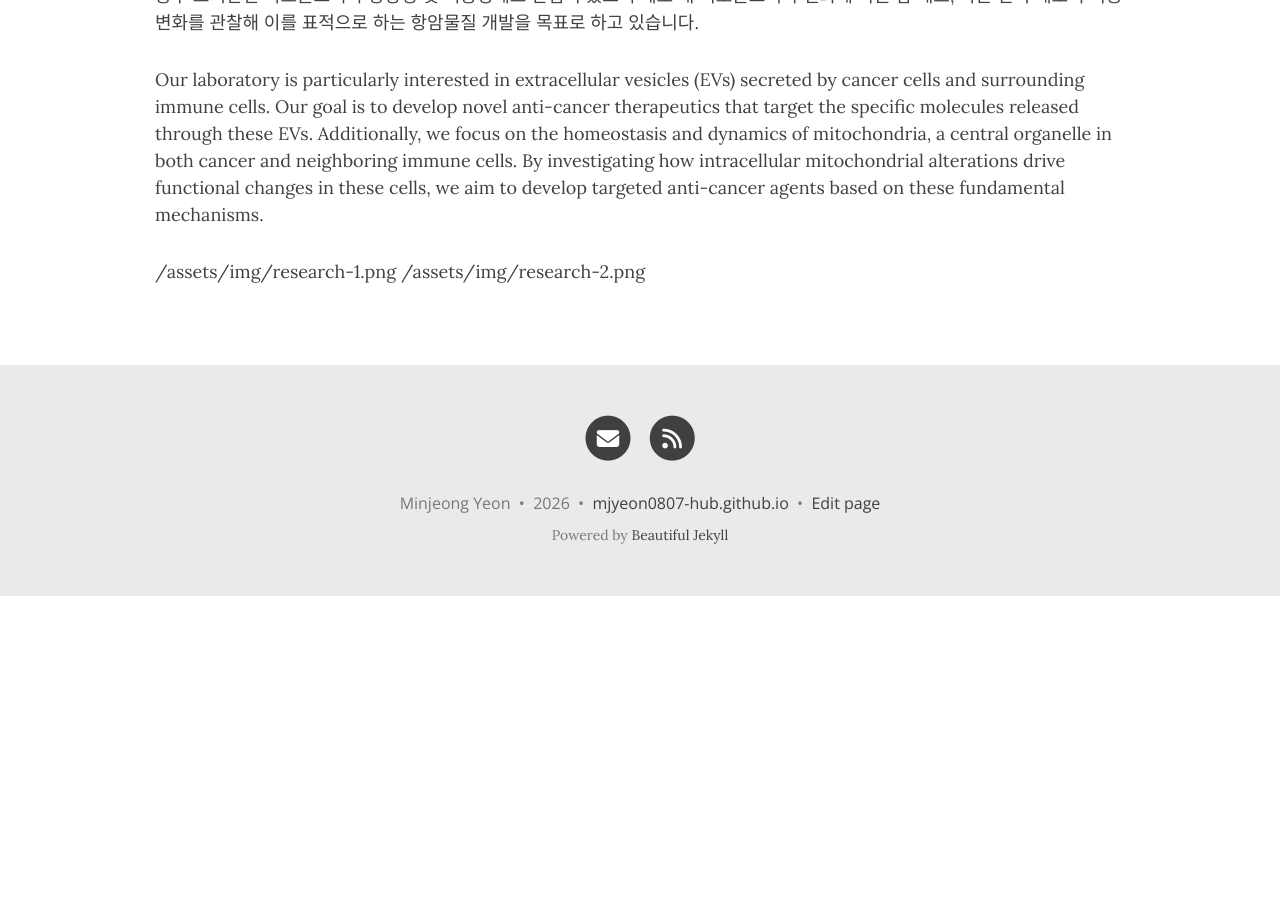
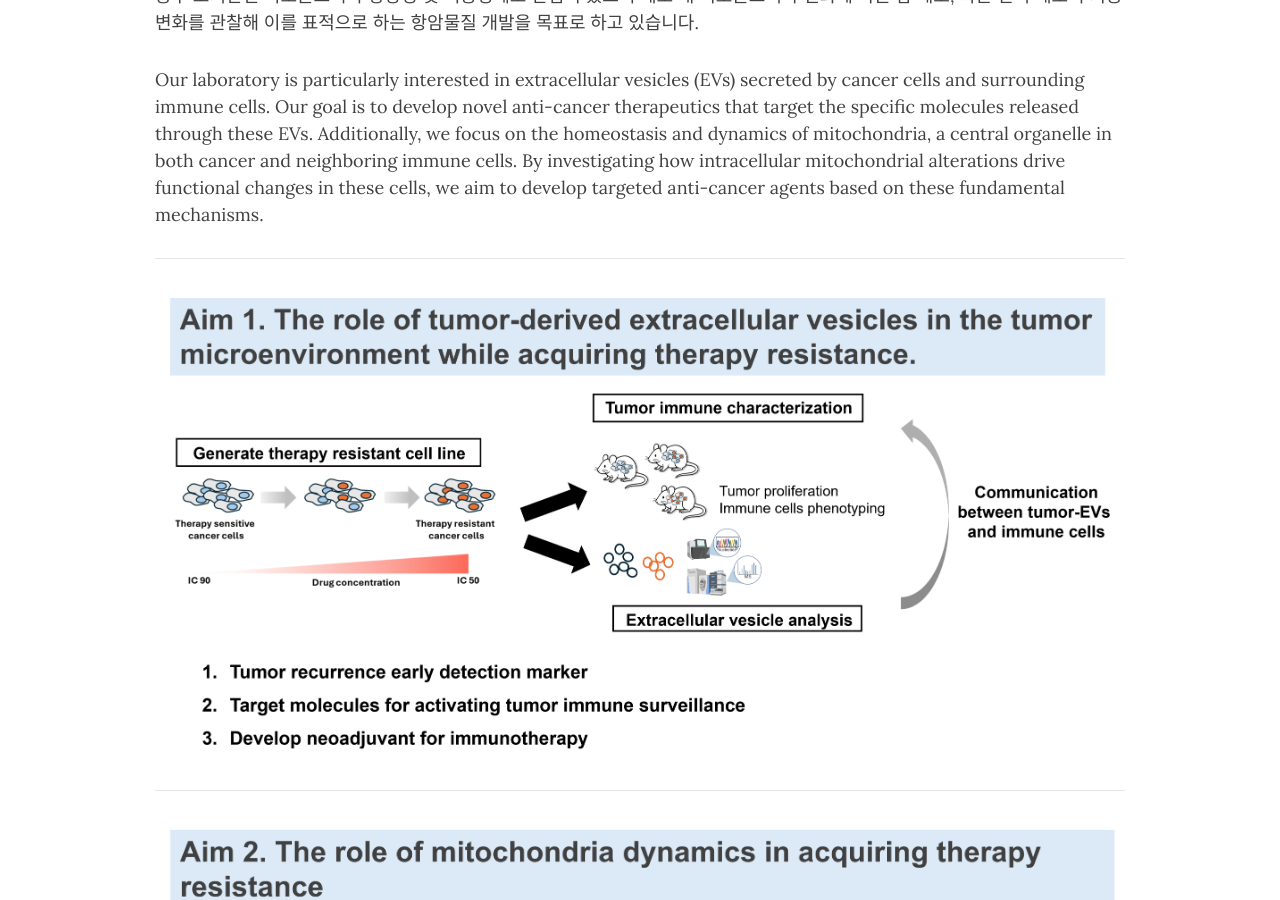
Before and after one commit to mjyeon0807-hub/mjyeon0807-hub.github.io, a Jekyll site: the page built from research.md, in a window 1280 px wide and 900 px high, scrolled down 397 px. Built offline with Jekyll 4.4.1, drawn with Linux system fonts in a browser that asks for light colours; comment, search, counter and statistics services are not loaded; before the commit the page ends 993 px from its top, so only the background shows below that.

Commit message:
Add research overview images to research.md
Added images for research overview in markdown format.

```diff
--- a/research.md
+++ b/research.md
@@ -7,5 +7,11 @@ subtitle: "Research themes in the MIC Lab"
 
 Our laboratory is particularly interested in extracellular vesicles (EVs) secreted by cancer cells and surrounding immune cells. Our goal is to develop novel anti-cancer therapeutics that target the specific molecules released through these EVs. Additionally, we focus on the homeostasis and dynamics of mitochondria, a central organelle in both cancer and neighboring immune cells. By investigating how intracellular mitochondrial alterations drive functional changes in these cells, we aim to develop targeted anti-cancer agents based on these fundamental mechanisms.
 
-/assets/img/research-1.png
-/assets/img/research-2.png
+
+---
+
+![Research overview 1](/assets/img/research-1.png)
+
+---
+
+![Research overview 2](/assets/img/research-2.png)
```
